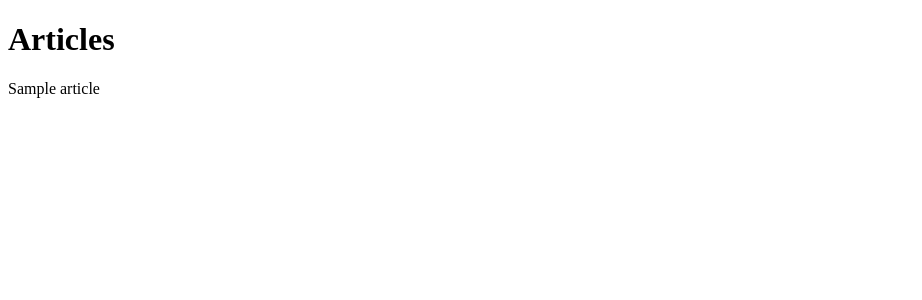
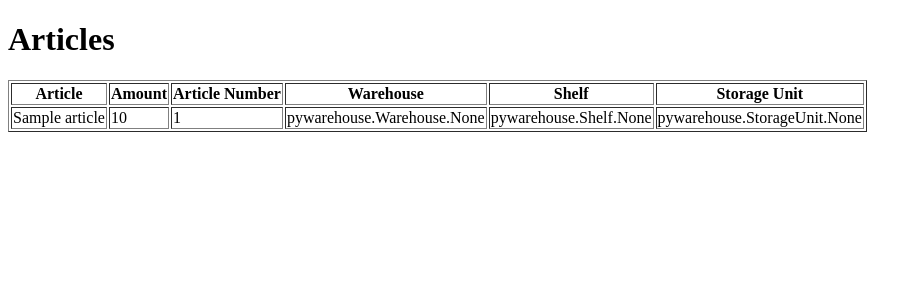
Before and after one commit to Warryz/py-warehouse, a Django app: page / in a window 1280 px wide. Shown: the top 300 px of the page, without its empty margins (0-922 px from the left). Run offline with Django 3.2, Linux system fonts and the light colour scheme; tables that the repository leaves empty hold one stand-in row (values such as "Sample post").

Commit message:
Added some more html.

```diff
--- a/templates/home.html
+++ b/templates/home.html
@@ -3,15 +3,39 @@
 
 <head>
     <meta charset="utf-8">
-    <title>Boards</title>
+    <title>Articles Overview</title>
 </head>
 
 <body>
     <h1>Articles</h1>
 
-    {% for article in articles %} {{ article.name }}
-    <br> {% endfor %}
-
+    <table border="1">
+        <thead>
+            <tr>
+                <!-- 6 Columns -->
+                <th>Article</th>
+                <th>Amount</th>
+                <th>Article Number</th>
+                <th>Warehouse</th>
+                <th>Shelf</th>
+                <th>Storage Unit</th>
+            </tr>
+        </thead>
+        <tbody>
+            {% for article in articles %}
+            <tr>
+                <td>
+                    {{ article.name }}
+                </td>
+                <td>{{ article.amount }}</td>
+                <td> {{ article.article_number }} </td>
+                <td> {{ article.inWarehouse }} </td>
+                <td> {{ article.inShelf }} </td>
+                <td> {{ article.inStorageUnit }} </td>
+            </tr>
+            {% endfor %}
+        </tbody>
+    </table>
 </body>
 
 </html>
```
